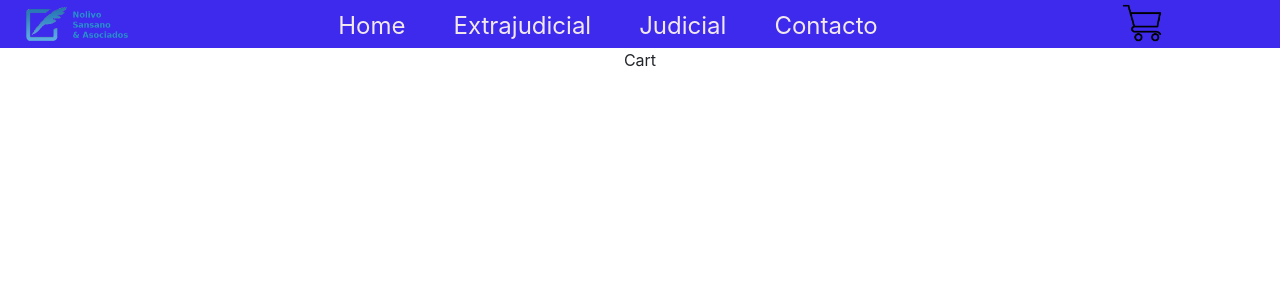
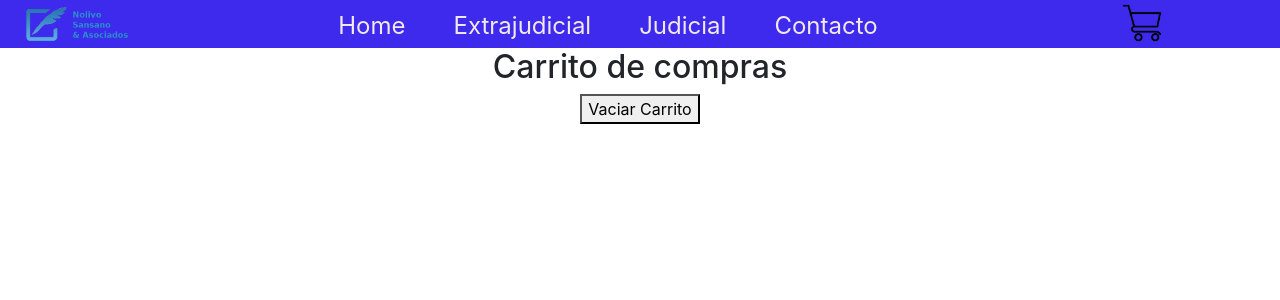
Before and after one commit to gsansano/CoderReact, a React (Create React App) app: page /cart in a window 1280 px wide. Shown: the top 300 px of the page. Built offline with nearby package versions, Linux system fonts and the light colour scheme.

Commit message:
Agregado CartContext y evitar duplicados

```diff
--- a/src/App.css
+++ b/src/App.css
@@ -60,3 +60,17 @@
   margin: auto;
   font-size: 1rem;
 }
+
+.cartitem {
+  display: flex;
+  width: 30rem;
+  align-items: center;
+  justify-content: space-between;
+  margin-bottom: 2rem;
+}
+
+.cartimg {
+  width: 20rem;
+
+
+}
--- a/src/App.jsx
+++ b/src/App.jsx
@@ -4,6 +4,7 @@ import NavBar from './components/NavBar/NavBar';
 import ItemListContainer from './components/ItemListContainer';
 import ItemDetailContainer from './components/ItemDetailContainer';
 import Cart from './components/Cart';
+import CartContextProvider from './context/CartContext';
 import './App.css';
 import 'bootstrap/dist/css/bootstrap.min.css';
 
@@ -12,6 +13,7 @@ function App() {
   const greeting = () => NavBar.appendChild(ItemListContainer)
 
   return (
+    <CartContextProvider>
       <BrowserRouter>
         <div className="App">
 
@@ -26,6 +28,7 @@ function App() {
 
         </div>
       </BrowserRouter>
+    </CartContextProvider>
   );
 }
 
--- a/src/components/Cart.jsx
+++ b/src/components/Cart.jsx
@@ -1,8 +1,17 @@
 import React from 'react'
+import { useCartContext } from '../context/CartContext'
+import '../App.css';
 
 const Cart = () => {
+  const { cartList, vaciarCart } = useCartContext()
   return (
-    <div>Cart</div>
+    <div>
+      <h2>Carrito de compras</h2>
+      {cartList.map(
+        item => <div className='cartitem'>{item.name} Cantidad: {item.cantidad} Precio: {item.price} {<img className='cartimg' src={item.foto} alt=''></img>}</div>,
+      )}
+      <button onClick={vaciarCart}>Vaciar Carrito</button>
+    </div>
   )
 }
 
--- a/src/components/ItemDetail.jsx
+++ b/src/components/ItemDetail.jsx
@@ -2,28 +2,37 @@ import React from 'react'
 import { useState } from 'react';
 import { Link } from 'react-router-dom';
 import '../App.css'
+import { useCartContext } from '../context/CartContext';
 import ItemCount from './ItemCount';
 
 
 const ItemDetail = ({ producto }) => {
     const [count, setCount] = useState(null)
+
+    const { agregarCart, cartList, isInCart} = useCartContext()
+
     const onAdd = (cant) => {
-        console.log(cant)
         setCount (cant)
+        agregarCart({...producto, cantidad:cant})
     }
+    console.log(cartList)
+
     return (
         <>
             <h3>Detalle del servicio</h3>
             <img src={producto.foto} alt=''></img>
             <div className='detalle'>El servicio de {producto.name} consiste en la elaboración de una comunicación formal mediante correo postal que puede usarse para intimar y/o notificar fehacientemente a una persona de interés del cliente.</div>
             <div>Precio: {producto.price}</div>
-            {count ?
+
+            {
+            (count || isInCart(producto.id))
+            ?
             <Link to="/Cart">
             <button className='btn btn-primary'>Terminar compra</button>
             </Link>
-        :
+            :
             <ItemCount initial={1} stock={10} onAdd={onAdd} />
-            }
+    }
             </>
     )
 }
--- /dev/null
+++ b/src/context/CartContext.jsx
@@ -0,0 +1,74 @@
+import React, { useContext } from "react";
+import { createContext, useState } from "react";
+
+const CartContext = createContext([]);
+export const useCartContext = () => useContext(CartContext)
+
+function CartContextProvider({children}) {
+    const [cartList, setCartlist] = useState([])
+
+    const isInCart = (id) => {
+        return cartList.some((item)=> item.id === id)
+    }
+
+    const agregarCart = (item)=> {
+        setCartlist([...cartList, item])
+    }
+
+    const vaciarCart=()=>{
+        setCartlist([])
+    }
+
+
+    return (
+        <CartContext.Provider value={{
+            cartList,
+            agregarCart,
+            isInCart,
+            vaciarCart
+        }}>
+        {children}
+        </CartContext.Provider>
+    )
+}
+
+export default CartContextProvider
+
+
+
+
+
+
+
+
+
+
+
+
+
+
+
+
+
+
+
+
+/*
+export const CartProvider= ({children})=>{
+    const [cart, setCart] = useState ([])
+    const AddToCart = (product)=>{
+    setCart([...cart, product])
+}
+const IsInCart = (id)=>{
+    return cart.some ((prod) =>prod.id ===id)
+}
+    return (
+    <CartContext.Provider value= {{
+        AddtoCart,
+        IsInCart
+    }}>
+
+        {children}
+    </CartContext.Provider>
+)
+} */
```
Lines whose indentation alone changed are shown as unchanged.
